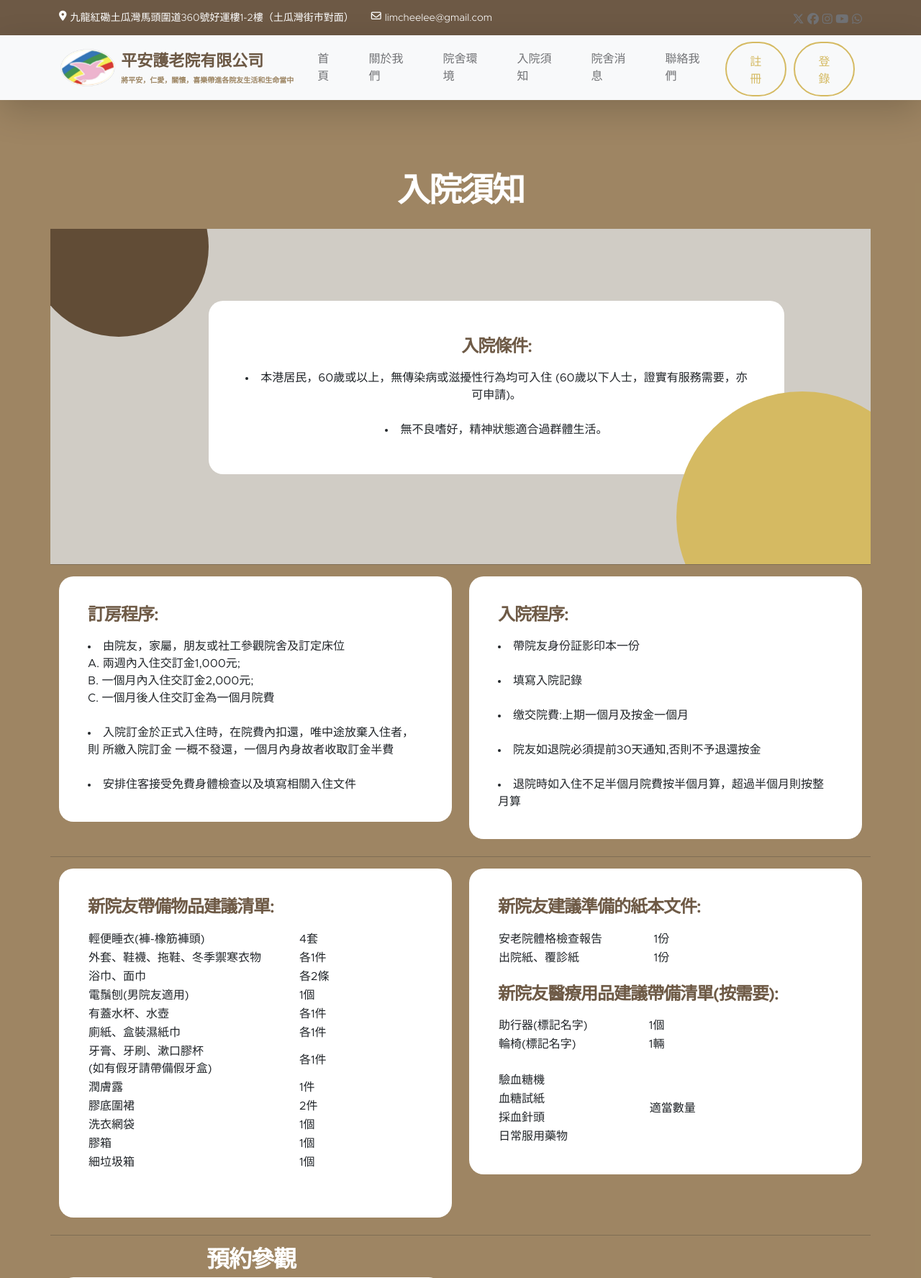
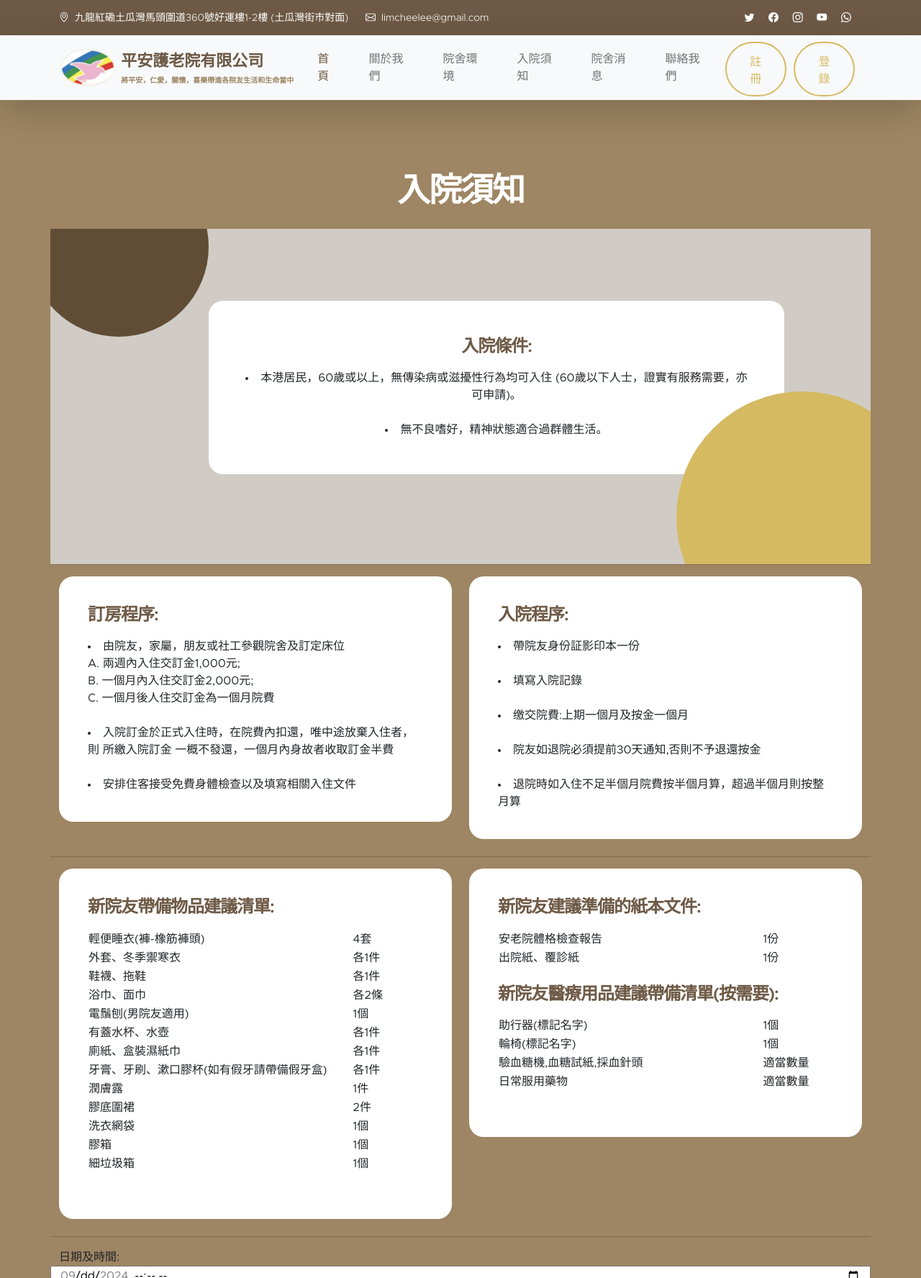
Before and after one commit to AcoHon53114/peace, a Django app: page /informations/ in a window 1280 px wide. Shown: the top 1776 px of the page at 72% size. Run offline with Django 4.2, Linux system fonts and the light colour scheme; some libraries are stand-ins or nearby versions.

Commit message:
update templates pages from Cindy

```diff
--- a/templates/base.html
+++ b/templates/base.html
@@ -33,10 +33,14 @@ https://templatemo.com/tm-581-kind-heart-charity -->
     {% include 'partials/_navbar.html' %}
     {% block content %} {% endblock %}
     {% include 'partials/_footer.html' %}
-    <script src={% static "js/jquery.min.js"%}></script>
+
+<!-- JAVASCRIPT FILES -->
+    <script src={% static "js/jquery.min.js" %}></script>
     <script src={% static "js/bootstrap.min.js" %}></script>
     <script src={% static "js/jquery.sticky.js" %}></script>
-    <script src={% static "js/lightbox.min.js" %}></script>
+    <script src={% static "js/click-scroll.js" %}></script>
+    <script src={% static "js/counter.js" %}></script>
+    <script src={% static "js/custom.js" %}></script>
 
 </body>
 
--- a/templates/informations/information.html
+++ b/templates/informations/information.html
@@ -1,4 +1,5 @@
 {% extends 'base.html' %}
+{% load static %}
 {% load humanize %}
 {% block content %}
 
@@ -59,57 +60,84 @@
                 <div class="col-lg-6 col-12">
                     <div class="custom-text-box">
                         <h5 class="mb-3">新院友帶備物品建議清單:</h5>
-                        <table cellspacing="10">
-                            <tr>
-                                <td>輕便睡衣(褲-橡筋褲頭)</td>
-                                <td>4套</td>
-                            </tr>
-                            <tr>
-                                <td>外套、鞋襪、拖鞋、冬季禦寒衣物 &nbsp;&nbsp;&nbsp;&nbsp;&nbsp;&nbsp;&nbsp;&nbsp;&nbsp;&nbsp;</td>
-                                <td>各1件</td>
-                            </tr>
-                            <tr>
-                                <td>浴巾、面巾</td>
-                                <td>各2條</td>
-                            </tr>
-                            <tr>
-                                <td>電鬚刨(男院友適用)</td>
-                                <td>1個</td>
-                            </tr>
-                            <tr>
-                                <td>有蓋水杯、水壺</td>
-                                <td>各1件</td>
-                            </tr>
-                            <tr>
-                                <td>廁紙、盒裝濕紙巾</td>
-                                <td>各1件</td>
-                            </tr>
-                            <tr>
-                                <td>牙膏、牙刷、漱口膠杯<br>
-                                    (如有假牙請帶備假牙盒)</td>
-                                <td>各1件</td>
-                            </tr>
-                            <tr>
-                                <td>潤膚露</td>
-                                <td>1件</td>
-                            </tr>
-                            <tr>
-                                <td>膠底圍裙</td>
-                                <td>2件</td>
-                            </tr>
-                            <tr>
-                                <td>洗衣網袋</td>
-                                <td>1個</td>
-                            </tr>
-                            <tr>
-                                <td>膠箱</td>
-                                <td>1個</td>
-                            </tr>
-                            <tr>
-                                <td>細垃圾箱</td>
-                                <td>1個</td>
-                            </tr>
-                        </table>
+
+                            <div class="row">
+                                <div class="col-6" style="border: 1px solid #fff">輕便睡衣(褲-橡筋褲頭)</div>
+                                <div class="col-3" style="border: 1px solid #fff"> </div>
+                                <div class="col-3" style="border: 1px solid #fff">4套</div>
+                            </div>
+
+                            <div class="row">
+                                <div class="col-6" style="border: 1px solid #fff">外套、冬季禦寒衣</div>
+                                <div class="col-3" style="border: 1px solid #fff"> </div>
+                                <div class="col-3" style="border: 1px solid #fff">各1件</div>
+                            </div>
+
+                            <div class="row">
+                                <div class="col-6" style="border: 1px solid #fff">鞋襪、拖鞋</div>
+                                <div class="col-3" style="border: 1px solid #fff"> </div>
+                                <div class="col-3" style="border: 1px solid #fff">各1件</div>
+                            </div>
+
+                            <div class="row">
+                                <div class="col-6" style="border: 1px solid #fff">浴巾、面巾</div>
+                                <div class="col-3" style="border: 1px solid #fff"> </div>
+                                <div class="col-3" style="border: 1px solid #fff">各2條</div>
+                            </div>
+
+                            <div class="row">
+                                <div class="col-6" style="border: 1px solid #fff">電鬚刨(男院友適用)</div>
+                                <div class="col-3" style="border: 1px solid #fff"> </div>
+                                <div class="col-3" style="border: 1px solid #fff">1個</div>
+                            </div>
+
+                            <div class="row">
+                                <div class="col-6" style="border: 1px solid #fff">有蓋水杯、水壺</div>
+                                <div class="col-3" style="border: 1px solid #fff"> </div>
+                                <div class="col-3" style="border: 1px solid #fff">各1件</div>
+                            </div>
+
+                            <div class="row">
+                                <div class="col-6" style="border: 1px solid #fff">廁紙、盒裝濕紙巾</div>
+                                <div class="col-3" style="border: 1px solid #fff"> </div>
+                                <div class="col-3" style="border: 1px solid #fff">各1件</div>
+                            </div>
+
+                            <div class="row">
+                                <div class="col-9" style="border: 1px solid #fff">牙膏、牙刷、漱口膠杯(如有假牙請帶備假牙盒)</div>
+                                <div class="col-3" style="border: 1px solid #fff">各1件</div>
+                            </div>
+
+                            <div class="row">
+                                <div class="col-6" style="border: 1px solid #fff">潤膚露</div>
+                                <div class="col-3" style="border: 1px solid #fff"> </div>
+                                <div class="col-3" style="border: 1px solid #fff">1件</div>
+                            </div>
+
+                            <div class="row">
+                                <div class="col-6" style="border: 1px solid #fff">膠底圍裙</div>
+                                <div class="col-3" style="border: 1px solid #fff"> </div>
+                                <div class="col-3" style="border: 1px solid #fff">2件</div>
+                            </div>
+
+                            <div class="row">
+                                <div class="col-6" style="border: 1px solid #fff">洗衣網袋</div>
+                                <div class="col-3" style="border: 1px solid #fff"> </div>
+                                <div class="col-3" style="border: 1px solid #fff">1個</div>
+                            </div>
+
+                            <div class="row">
+                                <div class="col-6" style="border: 1px solid #fff">膠箱</div>
+                                <div class="col-3" style="border: 1px solid #fff"> </div>
+                                <div class="col-3" style="border: 1px solid #fff">1個</div>
+                            </div>
+
+
+                            <div class="row">
+                                <div class="col-6" style="border: 1px solid #fff">細垃圾箱</div>
+                                <div class="col-3" style="border: 1px solid #fff"> </div>
+                                <div class="col-3" style="border: 1px solid #fff">1個</div>
+                            </div>
 
                     <br>
 
@@ -118,50 +146,52 @@
 
 <!--新院友建議準備的醫療用品&紙本文件-->
 <!--新院友建議準備的紙本文件-->
-                <div class="col-lg-6 col-12">
+                <div class="col-lg-6 col-12" >
                     <div class="custom-text-box">
                         <h5 class="mb-3">新院友建議準備的紙本文件:</h5>
-                        <table cellspacing="10">
-                        <tr>
-                            <td>安老院體格檢查報告&nbsp;&nbsp;&nbsp;&nbsp;&nbsp;&nbsp;&nbsp;&nbsp;&nbsp;&nbsp;&nbsp;&nbsp;&nbsp;&nbsp;&nbsp;</td>
-                            <td>1份</td>
-                        </tr>
-                        <tr>
-                            <td>出院紙、覆診紙</td>
-                            <td>1份</td>
-                        </tr>
-                        </table>
+
+                        <div class="row">
+                            <div class="col-6" style="border: 1px solid #fff">安老院體格檢查報告</div>
+                            <div class="col-3" style="border: 1px solid #fff"> </div>
+                            <div class="col-3" style="border: 1px solid #fff">1份</div>
+                        </div>
+
+                        <div class="row">
+                            <div class="col-6" style="border: 1px solid #fff">出院紙、覆診紙</div>
+                            <div class="col-3" style="border: 1px solid #fff"> </div>
+                            <div class="col-3" style="border: 1px solid #fff">1份</div>
+                        </div>
 
                         <br>
 <!--新院友醫療用品建議帶備清單-->
                         <h5 class="mb-3">新院友醫療用品建議帶備清單(按需要):</h5>
-                        <table cellspacing="10">
-                            <tr>
-                                <td>助行器(標記名字)&nbsp;&nbsp;&nbsp;&nbsp;&nbsp;&nbsp;&nbsp;&nbsp;&nbsp;&nbsp;&nbsp;&nbsp;&nbsp;&nbsp;&nbsp;&nbsp;&nbsp;&nbsp;</td>
-                                <td>1個</td>
-                            </tr>
-                            <tr>
-                                <td>輪椅(標記名字)</td>
-                                <td>1輛</td>
-                            </tr>
-                        </table>
+
+                        <div class="row">
+                            <div class="col-6" style="border: 1px solid #fff">助行器(標記名字)</div>
+                            <div class="col-3" style="border: 1px solid #fff"> </div>
+                            <div class="col-3" style="border: 1px solid #fff">1個</div>
+                        </div>
+
+                        <div class="row">
+                            <div class="col-6" style="border: 1px solid #fff">輪椅(標記名字)</div>
+                            <div class="col-3" style="border: 1px solid #fff"> </div>
+                            <div class="col-3" style="border: 1px solid #fff">1個</div>
+                        </div>
+
+                        <div class="row">
+                            <div class="col-6" style="border: 1px solid #fff">驗血糖機,血糖試紙,採血針頭</div>
+                            <div class="col-3" style="border: 1px solid #fff"> </div>
+                            <div class="col-3" style="border: 1px solid #fff">適當數量</div>
+                        </div>
+
+                        <div class="row">
+                            <div class="col-6" style="border: 1px solid #fff">日常服用藥物</div>
+                            <div class="col-3" style="border: 1px solid #fff"> </div>
+                            <div class="col-3" style="border: 1px solid #fff">適當數量</div>
+                        </div>
 
                         <br>
 
-                        <table>
-                            <tr>
-                                <td>驗血糖機&nbsp;&nbsp;&nbsp;&nbsp;&nbsp;&nbsp;&nbsp;&nbsp;&nbsp;&nbsp;&nbsp;&nbsp;&nbsp;&nbsp;&nbsp;&nbsp;&nbsp;&nbsp;&nbsp;&nbsp;&nbsp;&nbsp;&nbsp;&nbsp;&nbsp;&nbsp;&nbsp;&nbsp;&nbsp;&nbsp;&nbsp;</td>
-                                <td rowspan="4">適當數量</td>
-                            </tr>
-                            <tr>
-                                <td>血糖試紙</td>
-                            </tr>
-                            <tr>
-                                <td>採血針頭</td>
-                            </tr>
-                            <tr>
-                                <td>日常服用藥物</td>
-                        </table>
                     </div>
                 </div>
 
@@ -169,6 +199,34 @@
 
 
 <!--預約參觀表格+護老小知識link button-->
+<body>
+    <label for="meeting-time">日期及時間:</label>
+    <input
+      type="datetime-local"
+      id="meeting-time"
+      name="meeting-time"
+      value=""
+      min=""
+      max=""
+    />
+
+    <script>
+        document.addEventListener("DOMContentLoaded", function() {
+            var currentTime = new Date();
+            var minTime = new Date(currentTime);
+            minTime.setDate(currentTime.getDate() + 1);
+            minTime.setHours(10, 0, 0, 0);
+
+            var maxTime = new Date(currentTime);
+            maxTime.setDate(currentTime.getDate() + 7);
+            maxTime.setHours(18, 0, 0, 0);
+
+            var meetingTimeInput = document.getElementById("meeting-time");
+            meetingTimeInput.setAttribute("min", minTime.toISOString().slice(0, 16));
+            meetingTimeInput.setAttribute("max", maxTime.toISOString().slice(0, 16));
+        });
+    </script>
+</body>
         <div class="row">
             <div class="col-lg-6 col-12 text-center">
                 <h3 class="text-white mb-1">預約參觀</h3>
@@ -213,14 +271,14 @@
 
             <div class="col-lg-6 col-12">
 
-                <img src="images/smiling-casual-woman-dressed-volunteer-t-shirt-with-badge.jpg"
+                <img src={% static "images/smiling-casual-woman-dressed-volunteer-t-shirt-with-badge.jpg" %}
                     class="volunteer-image img-fluid mt-5" alt="" />
 
 <!-- link to 護老小知識.html -->
             <div class="custom-block-body text-center">
                 <h4 class="text-white mt-lg-3 mb-lg-3"> 想知更多護老小知識？</h4>
                 <p class="text-white">
-                    <a href="#section_4" class="custom-btn btn smoothscroll">點擊這裏</a>
+                    <a href={% url "guideline" %} class="custom-btn btn smoothscroll">點擊這裏</a>
                 </p>
             </div>
 
@@ -308,33 +366,5 @@
             </div>
         </div>
     </div>
-    <body>
-        <label for="meeting-time">日期及時間:</label>
-        <input
-          type="datetime-local"
-          id="meeting-time"
-          name="meeting-time"
-          value=""
-          min=""
-          max=""
-        />
-
-        <script>
-            document.addEventListener("DOMContentLoaded", function() {
-                var currentTime = new Date();
-                var minTime = new Date(currentTime);
-                minTime.setDate(currentTime.getDate() + 1);
-                minTime.setHours(10, 0, 0, 0);
-
-                var maxTime = new Date(currentTime);
-                maxTime.setDate(currentTime.getDate() + 7);
-                maxTime.setHours(18, 0, 0, 0);
-
-                var meetingTimeInput = document.getElementById("meeting-time");
-                meetingTimeInput.setAttribute("min", minTime.toISOString().slice(0, 16));
-                meetingTimeInput.setAttribute("max", maxTime.toISOString().slice(0, 16));
-            });
-        </script>
-    </body>
 </section>
 {% endblock %}
--- a/templates/partials/_footer.html
+++ b/templates/partials/_footer.html
@@ -4,7 +4,7 @@
     <div class="container">
         <div class="row">
             <div class="col-lg-3 col-12 mb-4">
-                <img src={% static "images/logo.png" %} class="logo img-fluid" alt="" />
+                <img src={% static "images/logo.png" %} class="logo img-fluid " alt="" />
             </div>
 
             <div class="col-lg-4 col-md-6 col-12 mb-4">
@@ -54,7 +54,7 @@
 
                 <p class="text-white d-flex mt-3">
                     <i class="fa-solid fa-location-dot" style="margin-bottom: 5px; margin-right: 5px;"></i>
-                    九龍紅磡土瓜灣馬頭圍道360號好運樓1-2樓（土瓜灣街市對面）
+                    九龍紅磡土瓜灣馬頭圍道360號好運樓1-2樓<br>(土瓜灣街市對面)
                 </p>
 
                 <a href="https://www.google.com/maps/place/%E5%9C%9F%E7%93%9C%E7%81%A3%E9%A6%AC%E9%A0%AD%E5%9C%8D%E9%81%93360%E8%99%9F/@22.318185,114.187368,18z/data=!4m6!3m5!1s0x340400d768d0ed2b:0xc070e5e699dfb552!8m2!3d22.3181854!4d114.1873676!16s%2Fg%2F11v_46tsky?hl=zh-TW&entry=ttu&g_ep=EgoyMDI0MDkxMS4wIKXMDSoASAFQAw%3D%3D" class="custom-btn btn mt-3">Gets Direction</a>
@@ -67,39 +67,39 @@
             <div class="row">
                 <div class="col-lg-6 col-md-7 col-12">
                     <p class="copyright-text mb-0">
-                        Copyright © 2024 <a href="#"></a>平安護老院有限公司
-                        <a href="#" target="_blank"></a>
+                        Copyright © {% now "Y" %} <a href="{% url 'index' %}"></a>平安護老院有限公司
+                        <a href="" target="_blank"></a>
                     </p>
                 </div>
 
                 <div class="col-lg-6 col-md-5 col-12 d-flex justify-content-center align-items-center mx-auto">
                     <ul class="social-icon">
                         <li class="social-icon-item">
-                            <a href="#" class="">
+                            <a href="https://x.com/" class="">
                                 <i class="fa-brands fa-x-twitter"></i>
                             </a>
                         </li>
 
                         <li class="social-icon-item">
-                            <a href="#" class="">
+                            <a href="https://www.facebook.com/people/%E5%B9%B3%E5%AE%89%E8%AD%B7%E8%80%81%E9%99%A2/100071231621281/?ref=embed_page" class="">
                                 <i class="fa-brands fa-facebook"></i>
                             </a>
                         </li>
 
                         <li class="social-icon-item">
-                            <a href="#" class="">
+                            <a href="https://www.instagram.com/" class="">
                                 <i class="fa-brands fa-instagram"></i>
                             </a>
                         </li>
 
                         <li class="social-icon-item">
-                            <a href="#" class="">
+                            <a href="https://www.linkedin.com/" class="">
                                 <i class="fa-brands fa-linkedin"></i>
                             </a>
                         </li>
 
                         <li class="social-icon-item">
-                            <a href="#" class="">
+                            <a href="https://www.youtube.com/@nursingpeaceful4914" class="">
                                 <i class="fa-brands fa-youtube"></i>
                             </a>
                         </li>
--- a/templates/partials/_topbar.html
+++ b/templates/partials/_topbar.html
@@ -6,46 +6,37 @@
         <div class="row">
             <div class="col-lg-8 col-12 d-flex flex-wrap">
                 <p class="d-flex me-4 mb-0">
-                    <i class="fa-solid fa-location-dot" style="margin-bottom: 5px; margin-right: 5px;"></i>
-                    九龍紅磡土瓜灣馬頭圍道360號好運樓1-2樓（土瓜灣街市對面）
-                    </p>
+                    <i class="bi-geo-alt me-2"></i>
+                    九龍紅磡土瓜灣馬頭圍道360號好運樓1-2樓 (土瓜灣街市對面)
+                </p>
 
                 <p class="d-flex mb-0">
-                    <i class="fa-sharp fa-regular fa-envelope" style="margin-bottom: 5px; margin-right: 5px;"></i>
-                    <a href="mailto:info@company.com"> limcheelee@gmail.com </a>
+                    <i class="bi-envelope me-2"></i>
+
+                    <a href="mailto:limcheelee@gmail.com"> limcheelee@gmail.com </a>
                 </p>
             </div>
 
             <div class="col-lg-3 col-12 ms-auto d-lg-block d-none">
                 <ul class="social-icon">
                     <li class="social-icon-item">
-                        <a href="#" class="">
-                            <i class="fa-brands fa-x-twitter"></i>
-                        </a>
+                        <a href="https://x.com/" class="social-icon-link bi-twitter"></a>
                     </li>
 
                     <li class="social-icon-item">
-                        <a href="#" class="">
-                            <i class="fa-brands fa-facebook"></i>
-                        </a>
+                        <a href="https://www.facebook.com/people/%E5%B9%B3%E5%AE%89%E8%AD%B7%E8%80%81%E9%99%A2/100071231621281/?ref=embed_page" class="social-icon-link bi-facebook"></a>
                     </li>
 
                     <li class="social-icon-item">
-                        <a href="#" class="">
-                            <i class="fa-brands fa-instagram"></i>
-                        </a>
+                        <a href="https://www.instagram.com/" class="social-icon-link bi-instagram"></a>
                     </li>
 
                     <li class="social-icon-item">
-                        <a href="#" class="">
-                            <i class="fa-brands fa-youtube"></i>
-                        </a>
+                        <a href="https://www.youtube.com/@nursingpeaceful4914" class="social-icon-link bi-youtube"></a>
                     </li>
 
                     <li class="social-icon-item">
-                        <a href="#" class="">
-                            <i class="fa-brands fa-whatsapp"></i>
-                        </a>
+                        <a href="https://api.whatsapp.com/send?phone=85256466945&text=%E6%88%91%E6%83%B3%E4%BA%86%E8%A7%A3%E6%9B%B4%E5%A4%9A%E5%B9%B3%E5%AE%89%E8%AD%B7%E8%80%81%E9%99%A2%E7%9A%84%E6%9C%8D%E5%8B%99%E5%8F%8A%E8%B3%87%E8%A8%8A" class="social-icon-link bi-whatsapp"></a>
                     </li>
                 </ul>
             </div>
```
Also changed, not shown: templates/environments/environment.html (+4 -3 lines), templates/pages/about.html (+5 -4 lines), templates/pages/index.html (+11 -11 lines).
